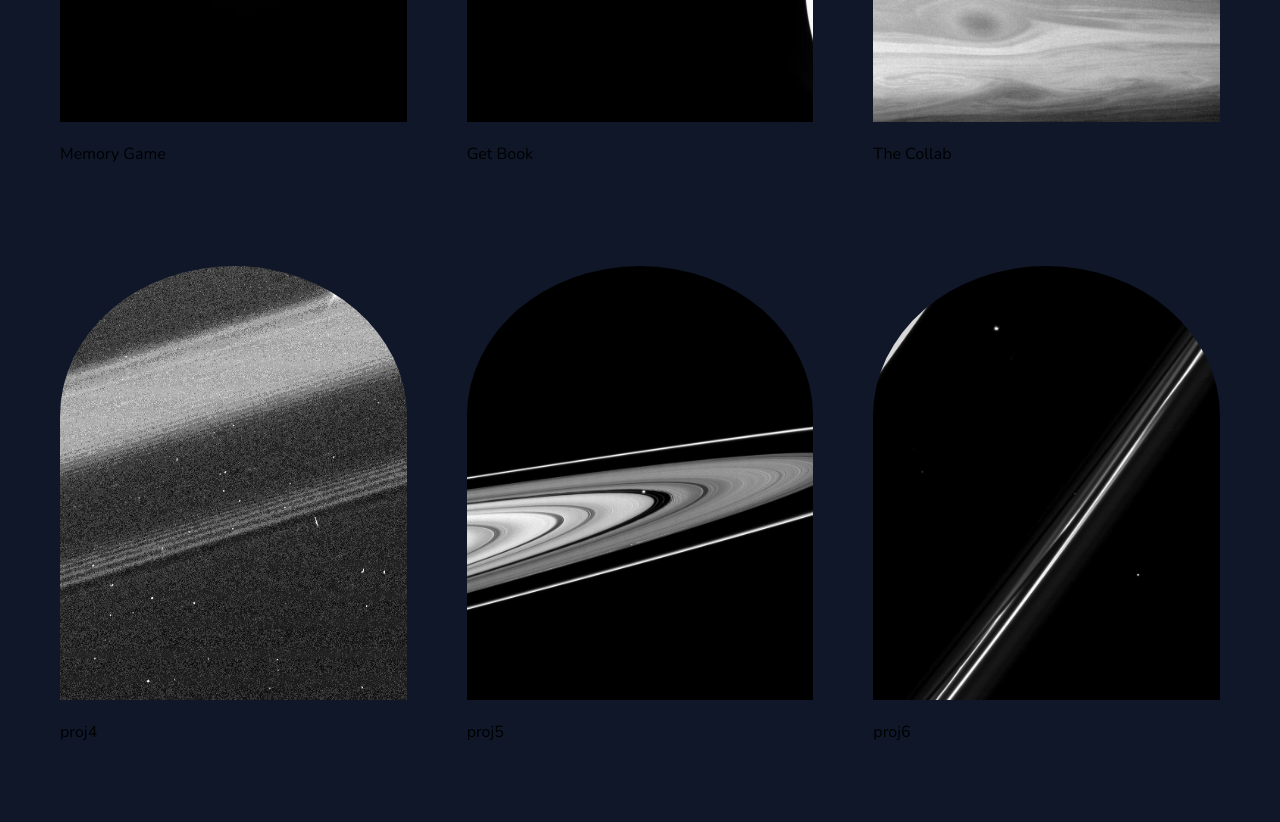
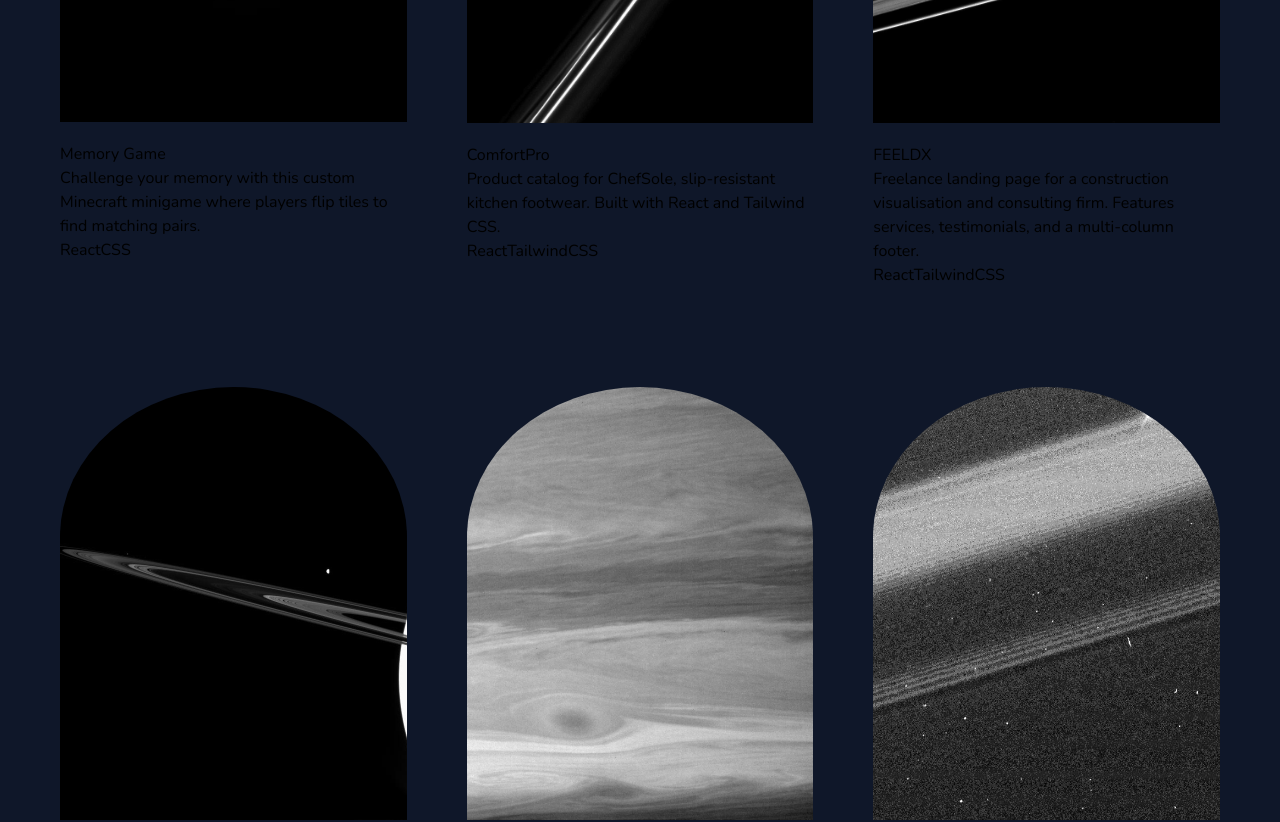
Before and after one commit to angelicadonios/angelica-profile, a React (Vite) app: page / in a window 1280 px wide. Shown: the part 5820-6642 px from the top of the page. Built offline with nearby package versions, Linux system fonts and the light colour scheme.

Commit message:
added more projects

```diff
--- a/src/components/Experience.jsx
+++ b/src/components/Experience.jsx
@@ -18,7 +18,7 @@ const categories = [
     ],
   },
   {
-    name: 'TBS',
+    name: 'TBS Global',
     jobtitle: 'Software Developer',
     duration: 'OCT 2021 - JUL 2023',
     posts: [
--- a/src/components/ProjectCards.jsx
+++ b/src/components/ProjectCards.jsx
@@ -10,7 +10,30 @@ const callouts = [
       hash1: 'react',
       hash2: 'vite',
       hash3: 'CSS',
+      tags: ['React', 'CSS'],
       image: '/assets/images/01.jpg',
+    },
+    {
+      name: 'ComfortPro',
+      description: "Product catalog for ChefSole, slip-resistant kitchen footwear. Built with React and Tailwind CSS.",
+      href1: 'https://comfortpro.vercel.app/',
+      href2: 'https://github.com/angelicadonios',
+      hash1: 'react',
+      hash2: 'tailwincss',
+      hash3: 'vercel',
+      tags: ['React', 'TailwindCSS'],
+      image: '/assets/images/06.jpg',
+    },
+    {
+      name: 'FEELDX',
+      description: 'Freelance landing page for a construction visualisation and consulting firm. Features services, testimonials, and a multi-column footer.',
+      href1: 'https://feeldx-angelica-donios.vercel.app/',
+      href2: 'https://github.com/angelicadonios',
+      hash1: 'laravel',
+      hash2: 'heroku',
+      hash3: 'PHP',
+      tags: ['React', 'TailwindCSS'],
+      image: '/assets/images/05.jpg',
     },
     {
       name: 'Get Book',
@@ -20,6 +43,7 @@ const callouts = [
       hash1: 'laravel',
       hash2: 'heroku',
       hash3: 'PHP',
+      tags: ['React', 'TailwindCSS'],
       image: '/assets/images/02.jpg',
     },
     {
@@ -30,6 +54,7 @@ const callouts = [
       hash1: 'react',
       hash2: 'node',
       hash3: 'mongoDB',
+      tags: ['React', 'TailwindCSS'],
       image: '/assets/images/03.jpg',
     },
     {
@@ -40,27 +65,8 @@ const callouts = [
       hash1: 'react',
       hash2: 'vite',
       hash3: 'CSS',
+      tags: ['React', 'TailwindCSS'],
       image: '/assets/images/04.jpg',
-    },
-    {
-      name: 'proj5',
-      description: 'An e-Commerce website that has books available to order via two payment options.',
-      href1: 'https://github.com/angelicadonios',
-      href2: 'https://github.com/angelicadonios',
-      hash1: 'laravel',
-      hash2: 'heroku',
-      hash3: 'PHP',
-      image: '/assets/images/05.jpg',
-    },
-    {
-      name: 'proj6',
-      description: 'A co-working space inspired website where you can choose a type of room and be able to book it.',
-      href1: 'https://github.com/angelicadonios',
-      href2: 'https://github.com/angelicadonios',
-      hash1: 'react',
-      hash2: 'node',
-      hash3: 'mongoDB',
-      image: '/assets/images/06.jpg',
     },
   ]
 
@@ -71,7 +77,7 @@ const ProjectCards = () => {
           {callouts.map((callout) => (
           <div key={callout.name} className='card'>
             <div className='card-image'>
-              <img className='' src={callout.image} />
+              <a href={callout.href1} target='_blank'><img className='' src={callout.image} /></a>
             </div>
             <div className='card-content justify-between text-stone-50'>
               <h1 className='pl-2'>{callout.name}</h1>
@@ -84,6 +90,16 @@ const ProjectCards = () => {
                 </a>
               </span>
             </div>
+            <div className='text-xs font-light text-stone-400 leading-snug mt-1 pl-2'>
+              <p>{callout.description}</p>
+            </div>
+            <div className='flex gap-2 mt-2 pl-2'>
+              {callout.tags.map(tag => (
+                <span key={tag} className='text-[10px] font-mono text-stone-500 border border-stone-700 px-2 py-0.5 rounded-full'>
+                  {tag}
+                </span>
+              ))}
+            </div>
           </div>
           ))}
         </div>
```
